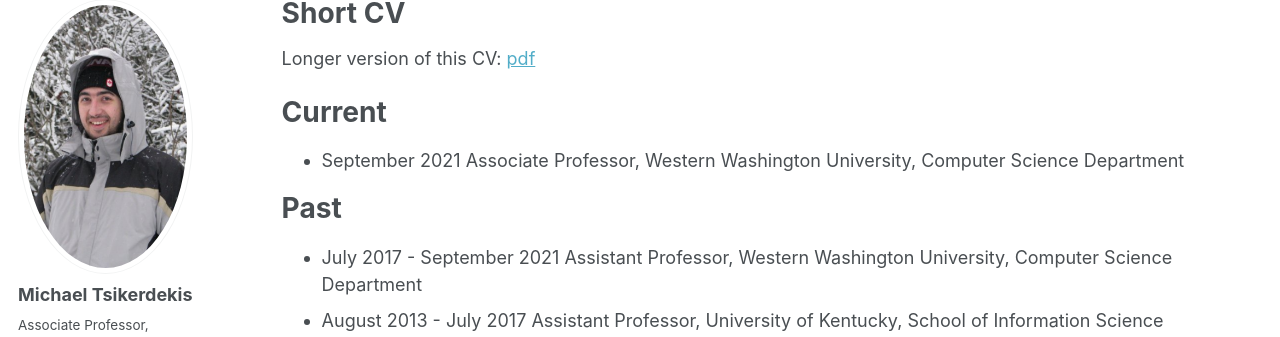
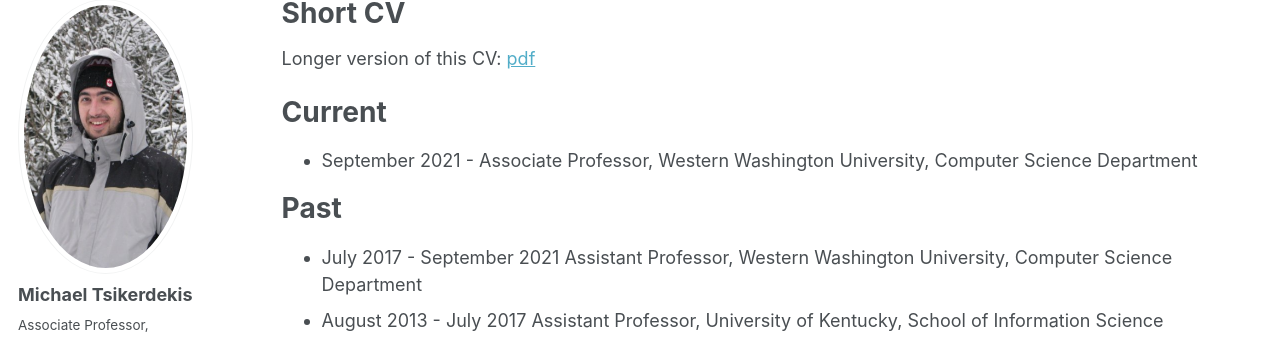
Before and after one commit to tsikerdekis/michael.tsikerdekis.com, a Jekyll site: the page built from _pages/cv.md, in a window 1280 px wide and 1084 px high. Shown: the part 119-456 px from the top of the window. Built offline with Jekyll 4.4.1, drawn with Linux system fonts in a browser that asks for light colours.

Commit message:
Update cv.md

```diff
--- a/_pages/cv.md
+++ b/_pages/cv.md
@@ -13,7 +13,7 @@
 
 Current
 ======
-* September 2021 Associate Professor, Western Washington University, Computer Science Department
+* September 2021 - Associate Professor, Western Washington University, Computer Science Department
 
 Past
 ======
```
